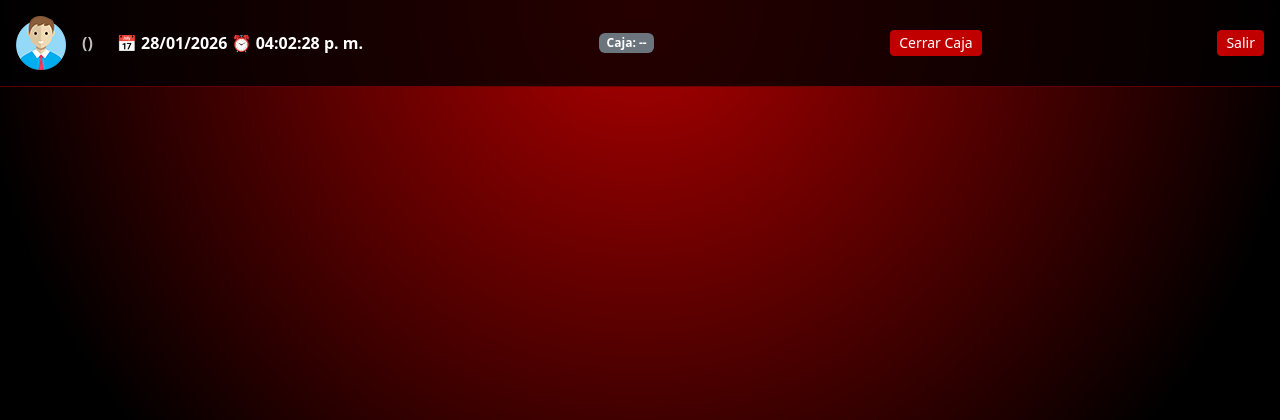
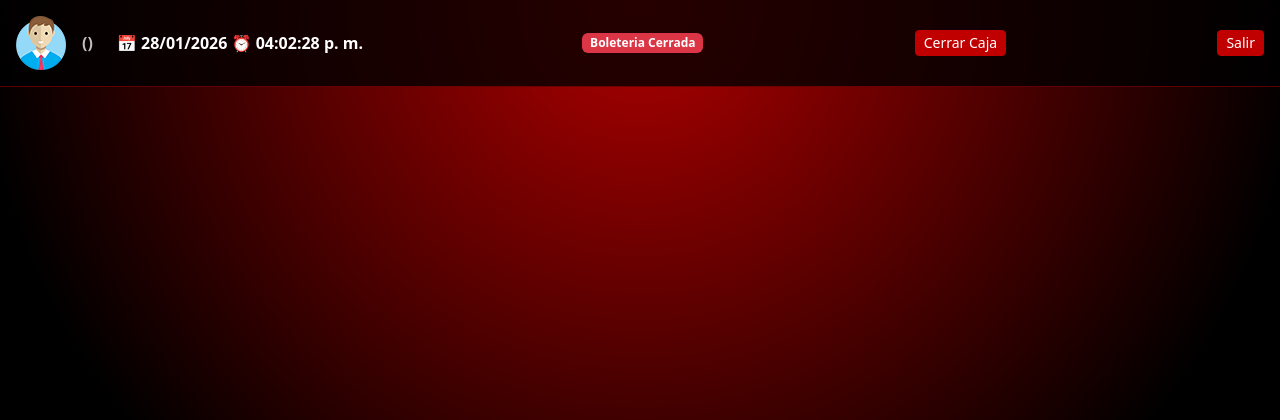
Before and after one commit to killerchipy723/inclub, a Flask app: template templates/cabecera_boleteria.html in a window 1280 px wide. Shown: the top 420 px of the page. Run offline with Flask 3, Linux system fonts and the light colour scheme; the template is opened without the code that fills it, so the values that code supplies are empty; some libraries are stand-ins or nearby versions.

Commit message:
falta verificar estado de caja de boleteria

```diff
--- a/static/js/boleteria.js
+++ b/static/js/boleteria.js
@@ -5,7 +5,7 @@
 document.addEventListener("DOMContentLoaded", () => {
 
   const $ = id => document.getElementById(id);
-  verificarEstadoCaja()
+
 
   const formatoMoneda = v =>
     new Intl.NumberFormat("es-AR", {
@@ -35,49 +35,32 @@ document.addEventListener("DOMContentLoaded", () => {
   /* =========================
      ESTADO DE CAJA
   ========================= */
-  async function verificarEstadoCaja() {
-  const badge = document.getElementById("estadoCaja");
-  const btnVender = document.getElementById("venderEntrada");
-
+  async function verificarEstadoBoleteria() {
+    const badge = $("estadoCaja");
+    const btnCobrar = $("venderEntrada");
     if (!badge) return;
 
     try {
       const res = await fetch("/estado_caja");
       const data = await res.json();
 
-    console.log("Estado caja recibido:", data);
-
-    const estado = (data.estado || "").toLowerCase();
-
-    if (estado === "abierto") {
-      badge.innerHTML = "💰 Caja Abierta";
-      badge.className = "badge bg-success d-flex align-items-center gap-1";
-      if (btnVender) btnVender.disabled = false;
+      if (data.estado === "abierto") {
+        badge.textContent = "Boleteria Abierta";
+        badge.className = "badge bg-success ms-2";
+        btnCobrar.disabled = false;
       } else {
-      badge.innerHTML = "🔒 Caja Cerrada";
-      badge.className = "badge bg-danger d-flex align-items-center gap-1";
-      if (btnVender) btnVender.disabled = true;
+        badge.textContent = "Caja Cerrada";
+        badge.className = "badge bg-danger ms-2";
+        btnCobrar.disabled = true;
       }
-
-  } catch (e) {
-    console.error("Error consultando estado caja", e);
-    badge.innerHTML = "⚠️ Caja Cerrada";
-    badge.className = "badge bg-danger d-flex align-items-center gap-1";
-    if (btnVender) btnVender.disabled = true;
+    } catch {
+      badge.textContent = "Boleteria Cerrada";
+      badge.className = "badge bg-danger ms-2";
+      btnCobrar.disabled = true;
     }
   }
 
-
-function cerrarCajaUI() {
-  const badge = document.getElementById("estadoCaja");
-  const btnVender = document.getElementById("venderEntrada");
-
-  badge.textContent = "Caja Cerrada";
-  badge.className = "badge bg-danger d-flex align-items-center gap-1";
-  btnVender.disabled = true;
-}
-
-document.addEventListener("DOMContentLoaded", verificarEstadoCaja);
+  verificarEstadoBoleteria();
 
 
   /* =========================
@@ -230,7 +213,7 @@ document.addEventListener("DOMContentLoaded", verificarEstadoCaja);
 
     await imprimirTicket(data.idventa);
     resetearFormulario();
-    verificarEstadoCaja();
+    verificarEstadoBoleteria();
   }
 
   function resetearFormulario() {
--- a/templates/cabecera_boleteria.html
+++ b/templates/cabecera_boleteria.html
@@ -44,7 +44,9 @@
   {% endif %}
 
   <!-- ESTADO CAJA -->
-  <div id="estadoCajaB" class="badge bg-secondary">
+  <div id="estadoCaja" class="badge bg-secondary d-flex align-items-center gap-1">
+    <i class="bi bi-cash-stack"></i>
+    <img src="" alt="">
     Caja: --
   </div>
 
@@ -62,5 +64,6 @@
 </div>
 
 <script src="/static/bootstrap/js/bootstrap.bundle.min.js"></script>
+<script src="/static/js/boleteria.js"></script>
 </body>
 </html>
--- a/templates/cabecera_ventas.html
+++ b/templates/cabecera_ventas.html
@@ -18,7 +18,7 @@
   <!-- ESTADO CAJA -->
   <div id="estadoCaja" class="badge bg-secondary d-flex align-items-center gap-1">
     <i class="bi bi-cash-stack"></i>
-    <img src="/static/icons/cerrar caja.png" alt="">
+    <img src="" alt="">
     Caja: --
   </div>
 
```
Also changed, not shown: templates/baseBoleteria.html (added, +31 -0 lines). Lines whose indentation alone changed are shown as unchanged.
